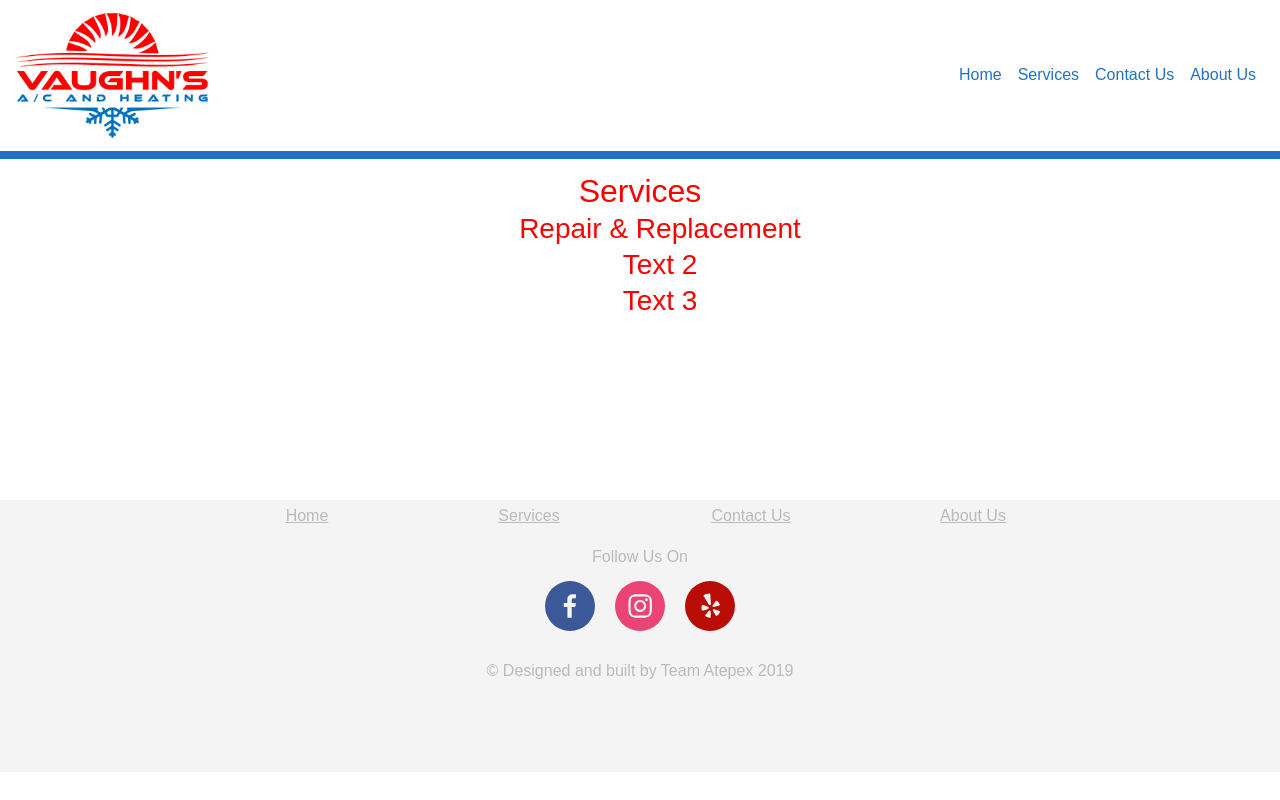
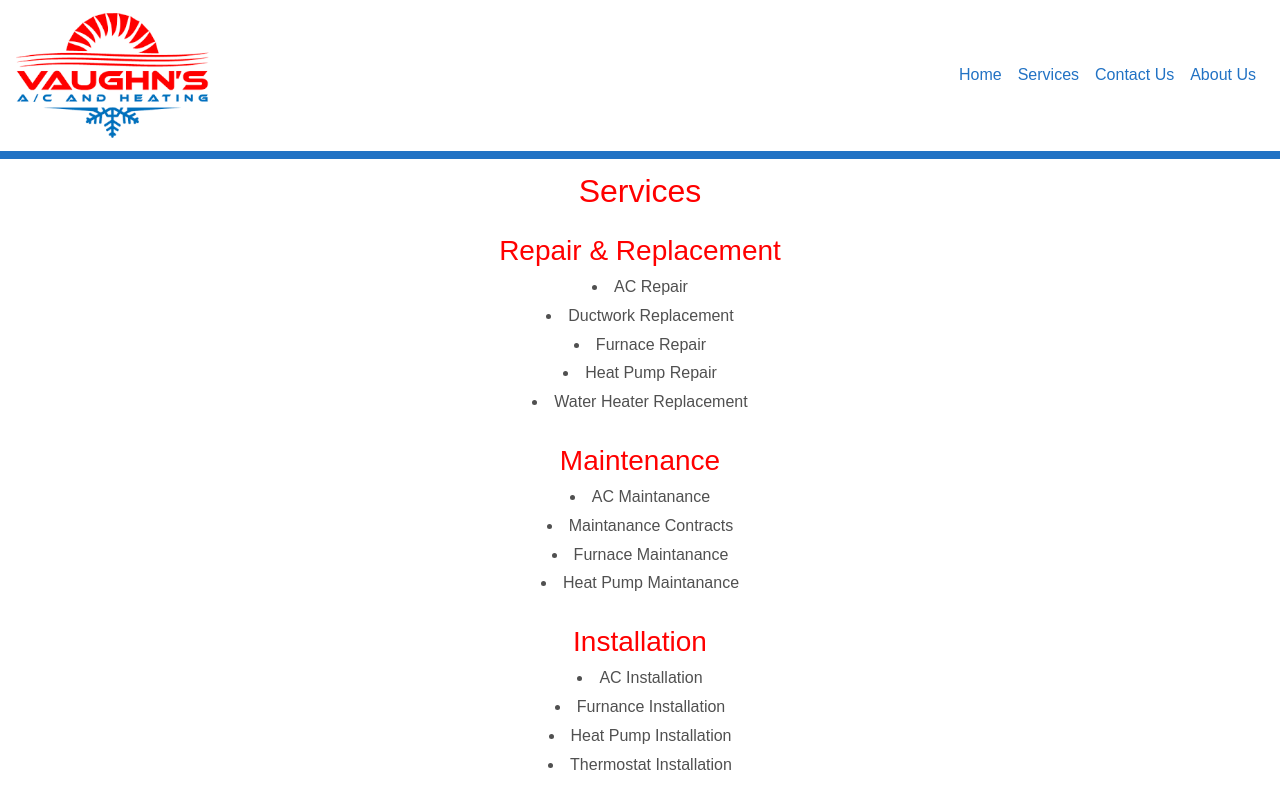
Before and after one commit to Atepex/Atepex, a React (Create React App) app in the folder client/: page /Services in a window 1280 px wide. Shown: the top 800 px of the page. Built offline with nearby package versions, Linux system fonts and the light colour scheme; no server answers.

Commit message:
Update Services.js

```diff
--- a/client/src/components/landing/Services.js
+++ b/client/src/components/landing/Services.js
@@ -1,26 +1,48 @@
 import _ from 'lodash';
 import React, { Component } from 'react';
-const serv = [
-	{name: 'Repair & Replacement'},
-	{name: 'Text 2'},
-	{name: 'Text 3'}
+
+const reServ = [
+	{item: 'AC Repair'},
+	{item: 'Ductwork Replacement'},
+	{item: 'Furnace Repair'},
+	{item: 'Heat Pump Repair'},
+	{item: 'Water Heater Replacement'}
 ]
-
-const miniServ = [
-	{item: 'Text 1'},
-	{item: 'Text 2'},
-	{item: 'Text 3'}
+const maServ = [
+	{item: 'AC Maintanance'},
+	{item: 'Maintanance Contracts'},
+	{item: 'Furnace Maintanance'},
+	{item: 'Heat Pump Maintanance'}
+]
+const inServ = [
+	{item: 'AC Installation'},
+	{item: 'Furnance Installation'},
+	{item: 'Heat Pump Installation'},
+	{item: 'Thermostat Installation'}
 ]
 
 class Services extends Component {
-	renderContent()
+	renderContentRe()
 	{
-		return _.map(serv, ({name}) => {
+		return _.map(reServ, ({item}) => {
 			return (
-				<h3>{name}</h3>
+				<li>{item}</li>
 			);
+		});
+	}
+	renderContentMa()
+	{
+		return _.map(maServ, ({item}) => {
 			return (
-				<li>{miniServ[serv]}</li>
+				<li>{item}</li>
+			);
+		});
+	}
+	renderContentIn()
+	{
+		return _.map(inServ, ({item}) => {
+			return (
+				<li>{item}</li>
 			);
 		});
 	}
@@ -31,7 +53,21 @@ class Services extends Component {
 					<section>
 						<div className="container">
 							<h2>Services</h2>
-							<ul>{this.renderContent()}</ul>
+							<p></p>
+							<div>
+								<h3>Repair & Replacement</h3>
+								<l>{this.renderContentRe()}</l>
+							</div>
+							<p></p>
+							<div>
+								<h3>Maintenance</h3>
+								<l>{this.renderContentMa()}</l>
+							</div>
+							<p></p>
+							<div>
+								<h3>Installation</h3>
+								<l>{this.renderContentIn()}</l>
+							</div>
 						</div>
 					</section>
 				</div>
```
